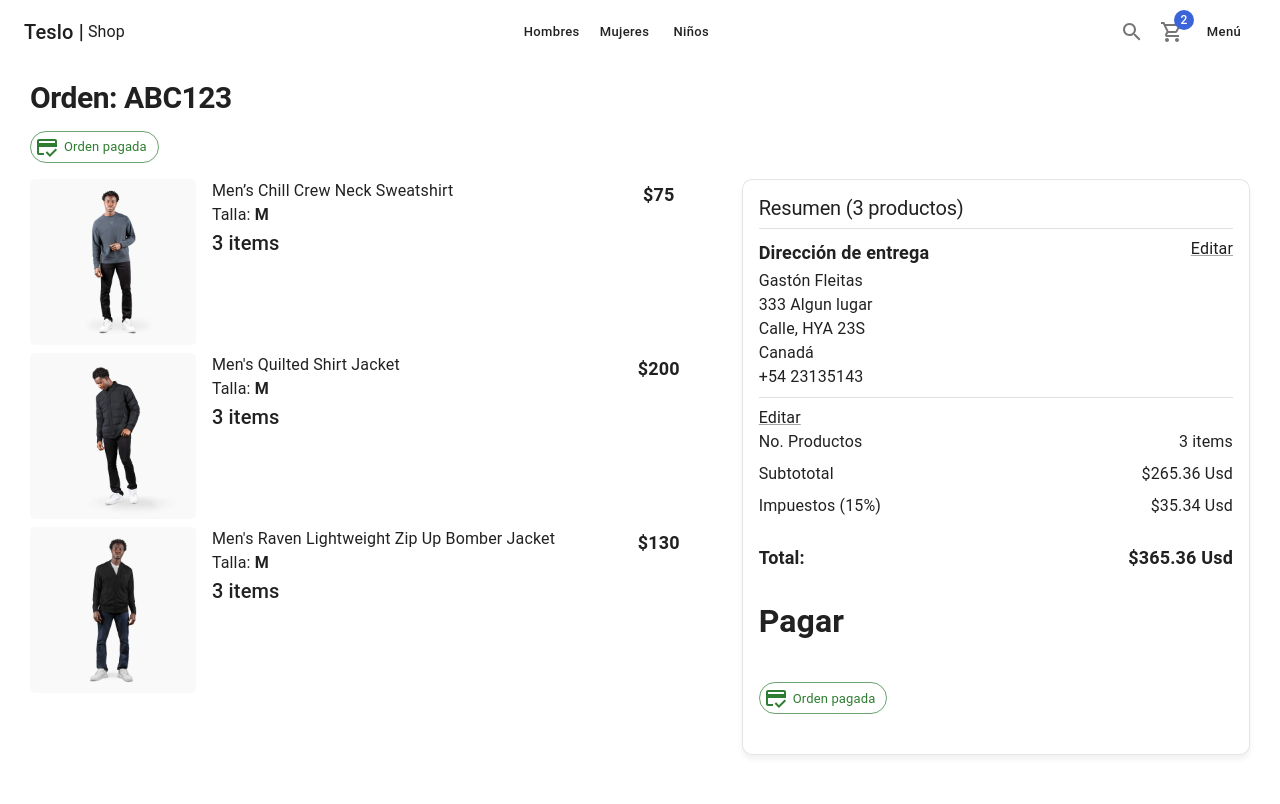
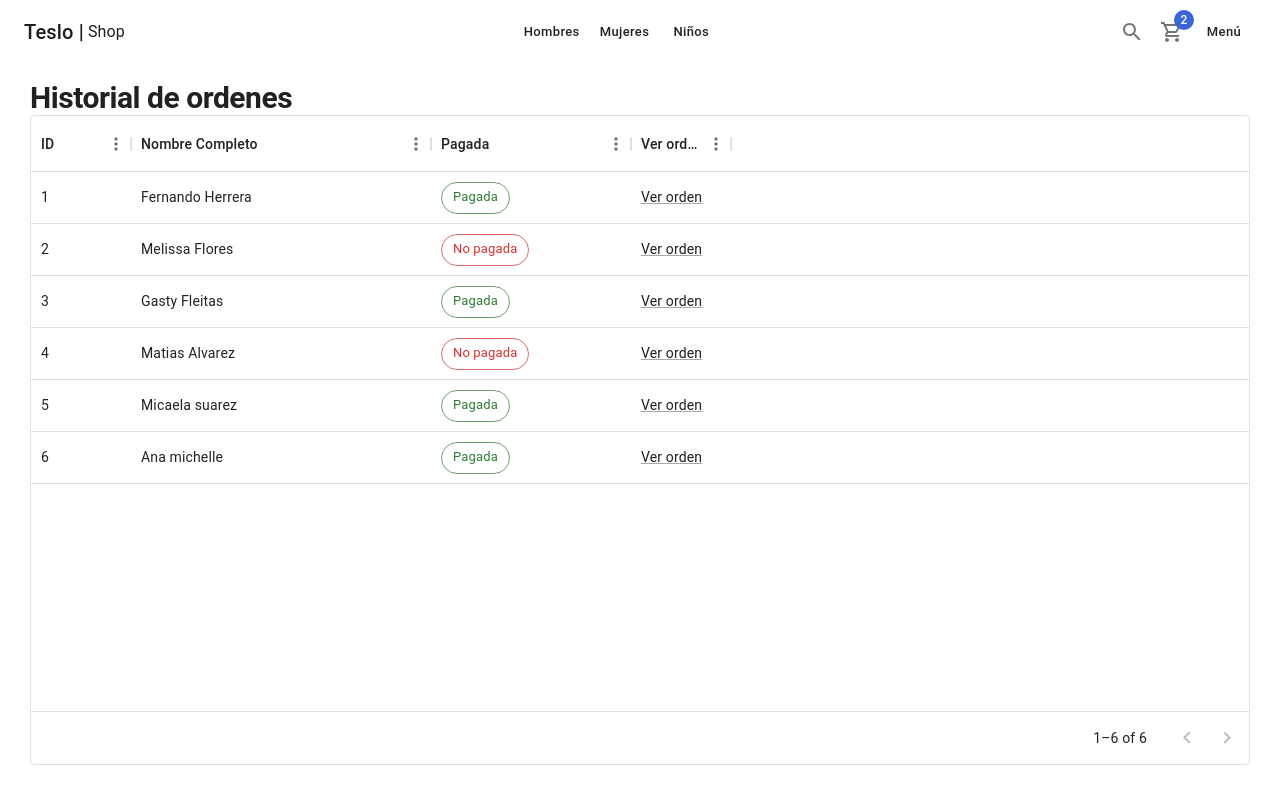
Before and after one commit to Z4nerys/teslo-shop-nexjts, a Next.js app: page /orders/history in a window 1280 px wide. Shown: the top 804 px of the page. Built offline with nearby package versions, Linux system fonts and the light colour scheme.

Commit message:
template

```diff
--- /dev/null
+++ b/components/layouts/AuthLayout.tsx
@@ -0,0 +1,24 @@
+import React, { FC, ReactNode } from 'react'
+import Head from 'next/head'
+import { Box } from '@mui/material'
+
+interface Props {
+    title: string,
+    children: ReactNode
+}
+
+export const AuthLayout: FC<Props> = ({ children, title}) => {
+  return (
+    <>
+        <Head>
+            <title>{ title }</title>
+        </Head>
+
+        <main>
+            <Box display='flex' justifyContent='center' alignItems='center' height='calc(100vh - 200px)'>
+                { children }
+            </Box>
+        </main>
+    </>
+  )
+}
--- a/components/layouts/index.ts
+++ b/components/layouts/index.ts
@@ -1 +1,2 @@
+export * from './AuthLayout'
 export * from './ShopLayout'
--- a/package.json
+++ b/package.json
@@ -13,6 +13,7 @@
     "@emotion/styled": "^11.11.0",
     "@mui/icons-material": "^5.14.3",
     "@mui/material": "^5.14.3",
+    "@mui/x-data-grid": "^6.14.0",
     "@types/node": "20.4.6",
     "@types/react": "18.2.18",
     "@types/react-dom": "18.2.7",
--- /dev/null
+++ b/pages/orders/history.tsx
@@ -0,0 +1,72 @@
+import NextLink from 'next/link';
+import { ShopLayout } from '@/components/layouts'
+import { Chip, Grid, Typography, Link } from '@mui/material'
+import { DataGrid, GridColDef, GridRenderCellParams } from '@mui/x-data-grid'
+
+const columns: GridColDef[] = [
+    { field: 'id', headerName: 'ID', width: 100 },
+    { field: 'fullname', headerName: 'Nombre Completo', width: 300 },
+    {
+        field: "paid",
+        headerName: 'Pagada',
+        description: 'Muestra información si está pagada la orden o no',
+        width: 200,
+        filterable: false,
+        renderCell: (params: GridRenderCellParams) => {
+            return (
+                params.row.paid
+                    ? <Chip color='success' label="Pagada" variant='outlined' />
+                    : <Chip color='error' label="No pagada" variant='outlined' />
+            )
+        }
+    },
+    {
+        field: 'orden',
+        headerName: 'Ver orden',
+        width: 100,
+        sortable: false,
+        filterable: false,
+        renderCell: (params: GridRenderCellParams) => {
+            return (
+                <NextLink href={`/orders/${params.row.id}`} legacyBehavior passHref>
+                    <Link underline='always'>
+                        Ver orden
+                    </Link>
+                </NextLink>
+            )
+        }
+    }
+]
+
+const rows = [
+    { id: 1, paid: true, fullname: 'Fernando Herrera' },
+    { id: 2, paid: false, fullname: 'Melissa Flores' },
+    { id: 3, paid: true, fullname: 'Gasty Fleitas' },
+    { id: 4, paid: false, fullname: 'Matias Alvarez' },
+    { id: 5, paid: true, fullname: 'Micaela suarez' },
+    { id: 6, paid: true, fullname: 'Ana michelle' }
+]
+
+const HistoryPage = () => {
+    return (
+        <ShopLayout title={'Historial de ordenes'} pageDescription={'Historial de ordenes del cliente'}>
+            <Typography variant='h1' component='h1'>Historial de ordenes</Typography>
+            <Grid container>
+                <Grid item xs={12} sx={{ height: 650, width: '100%' }}>
+                    <DataGrid
+                        rows={rows}
+                        columns={columns}
+                        initialState={{
+                            pagination: {
+                                paginationModel: { pageSize: 10 }
+                            },
+                        }}
+                        pageSizeOptions={[10]}
+                    />
+                </Grid>
+            </Grid>
+        </ShopLayout>
+    )
+}
+
+export default HistoryPage
```
Also changed, not shown: pages/auth/login.tsx (added, +39 -0 lines), pages/auth/register.tsx (added, +40 -0 lines), 1 other file (tests, documents, lock files or other folders).
